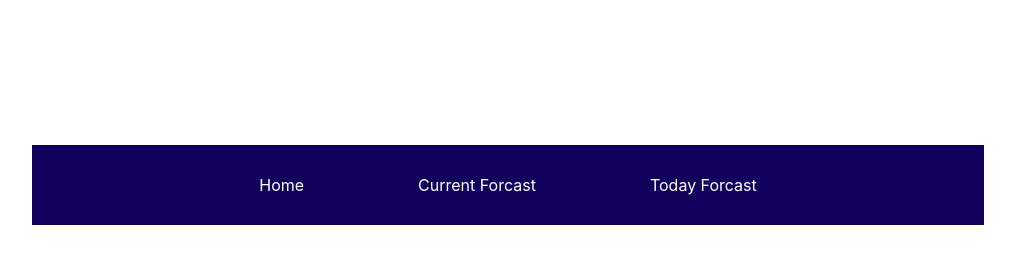
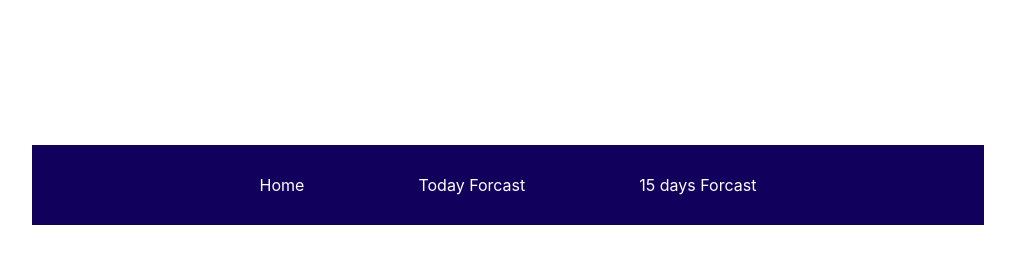
Before and after one commit to KickButtowski80/weather-forecast-predictor, a Vue app in the folder client/: page / in a window 1280 px wide. Shown: the top 256 px of the page, without its empty margins (132-1147 px from the left). Built offline with nearby package versions, Linux system fonts and the light colour scheme.

Commit message:
change current forcast cmp to more meaning full name which is 15 days forcast

```diff
--- a/client/router/routes.js
+++ b/client/router/routes.js
@@ -1,5 +1,5 @@
 import HomePage from '../src/Views/HomePage.vue'
-import CurrentForcast from '../src/Views/CurrentForcast.vue'
+import FifteenDaysForcast from '../src/Views/FifteenDaysForcast.vue'
 import TodayFrocast from '../src/Views/TodayForcast.vue'
 
 const routes = [
@@ -9,9 +9,9 @@ const routes = [
         component: HomePage
     },
     {
-        path: '/current-forcast',
-        name: 'CurrentForcast',
-        component: CurrentForcast
+        path: '/15-days-forcast',
+        name: '15DaysForcast',
+        component: FifteenDaysForcast
     },
     {
         path: '/today-forcast',
--- a/client/src/components/Nav/Navigation.vue
+++ b/client/src/components/Nav/Navigation.vue
@@ -6,10 +6,10 @@
           <router-link to="/">Home</router-link>
         </li>
         <li>
-          <router-link to="/current-forcast">Current Forcast</router-link>
+          <router-link to="/today-forcast">Today Forcast</router-link>
         </li>
         <li>
-          <router-link to="/today-forcast">Today Forcast</router-link>
+          <router-link to="/15-days-forcast">15 days Forcast</router-link>
         </li>
       </ul>
     </nav>
```
Also changed, not shown: client/src/Views/FifteenDaysForcast.vue (renamed from client/src/Views/CurrentForcast.vue).
